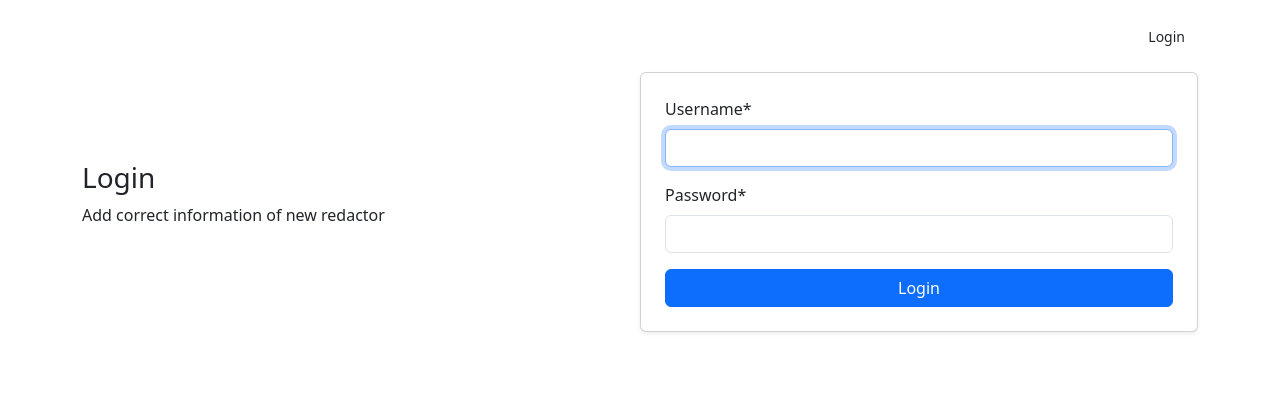
After one commit to dkornit/inform-agency, a Django app: page /accounts/login/ in a window 1280 px wide. The commit adds this page. Shown: the top 397 px of the page. Run offline with Django 5.2, Linux system fonts and the light colour scheme; some libraries are stand-ins or nearby versions.

Commit message:
Add authentication, connect LoginRequiredMixin to Create,Update,Delete

```diff
--- a/app/models.py
+++ b/app/models.py
@@ -3,7 +3,7 @@ from django.contrib.auth.models import AbstractUser
 
 
 class Redactor(AbstractUser):
-    year_of_experience = models.IntegerField()
+    year_of_experience = models.IntegerField(null=True)
 
     class Meta:
         ordering = ["username"]
--- a/app/urls.py
+++ b/app/urls.py
@@ -1,6 +1,5 @@
 from django.urls import path
 
-from app.models import Redactor
 from app.views import (index,
                        NewspaperListView,
                        RedactorListView,
--- a/inform_agency/settings.py
+++ b/inform_agency/settings.py
@@ -109,6 +109,7 @@ AUTH_USER_MODEL = "app.Redactor"
 
 LOGIN_REDIRECT_URL = "/"
 
+
 # Internationalization
 # https://docs.djangoproject.com/en/5.1/topics/i18n/
 
--- a/inform_agency/urls.py
+++ b/inform_agency/urls.py
@@ -21,5 +21,6 @@ from django.urls import path, include
 
 urlpatterns = [
     path("admin/", admin.site.urls),
+    path("accounts/", include("django.contrib.auth.urls")),
     path("", include("app.urls", namespace="app")),
 ] + static(settings.STATIC_URL, document_root=settings.STATIC_ROOT)
--- a/templates/includes/navigation.html
+++ b/templates/includes/navigation.html
@@ -40,7 +40,20 @@
 
       <ul class="navbar-nav d-lg-block d-none">
         <li class="nav-item">
-          <a href="https://www.creative-tim.com/product/material-design-system-pro#pricingCard" class="btn btn-sm  bg-gradient-primary  mb-0 me-1" role="button">Buy Now</a>
+          {% if user.is_authenticated %}
+{#              <div class="btn btn-sm  bg-gradient-primary  mb-0 me-1" >#}
+{#                {{ user.get_username }}#}
+{#              </div>#}
+              <form id="logout-form" method="post" action="{% url 'admin:logout' %}">
+                {% csrf_token %}
+                <div class="btn btn-sm  bg-gradient-primary  mb-0 me-1">{{ user.get_username }}</div>
+                <button type="submit" class="btn btn-sm  bg-gradient-primary  mb-0 me-1">Logout</button>
+              </form>
+                {% else %}
+              <a href="{% url 'login'%}?next={{request.path}}" class="btn btn-sm  bg-gradient-primary  mb-0 me-1" role="button">
+                Login
+              </a>
+          {% endif %}
         </li>
       </ul>
     </div>
--- /dev/null
+++ b/templates/registration/login.html
@@ -0,0 +1,33 @@
+{% extends "layouts/base.html" %}
+{% load crispy_forms_tags %}
+{% block content %}
+<section class="py-9">
+  <div class="container">
+    <div class="row">
+      <div class="col-lg-6 my-auto">
+        <h3>Login</h3>
+        <p class="pe-5">Add correct information of new redactor</p>
+      </div>
+      <div class="col-lg-6 mt-lg-0 mt-5 ps-lg-0 ps-0">
+        <span class="text-muted">
+          <form method="post" class="card p-4 shadow-sm">
+            {% if form.errors %}
+              <p style="">Invalid credentials</p>
+            {% endif %}
+
+            {% if next %}
+              <p>Please login to see this page.</p>
+            {% endif %}
+
+            <form class="card p-4 shadow-sm" action="{% url 'login' %}" method="post">
+              {% csrf_token %}
+              {{ form|crispy }}
+              <input type="submit" value="Login" class="btn btn-primary">
+            </form>
+          </form>
+        </span>
+      </div>
+    </div>
+  </div>
+</section>
+{% endblock %}
```
Also changed, not shown: app/views.py (+17 -16 lines), templates/registration/logged_out.html (added, +16 -0 lines), app/migrations/0002_alter_redactor_year_of_experience.py (added), db.sqlite3.
